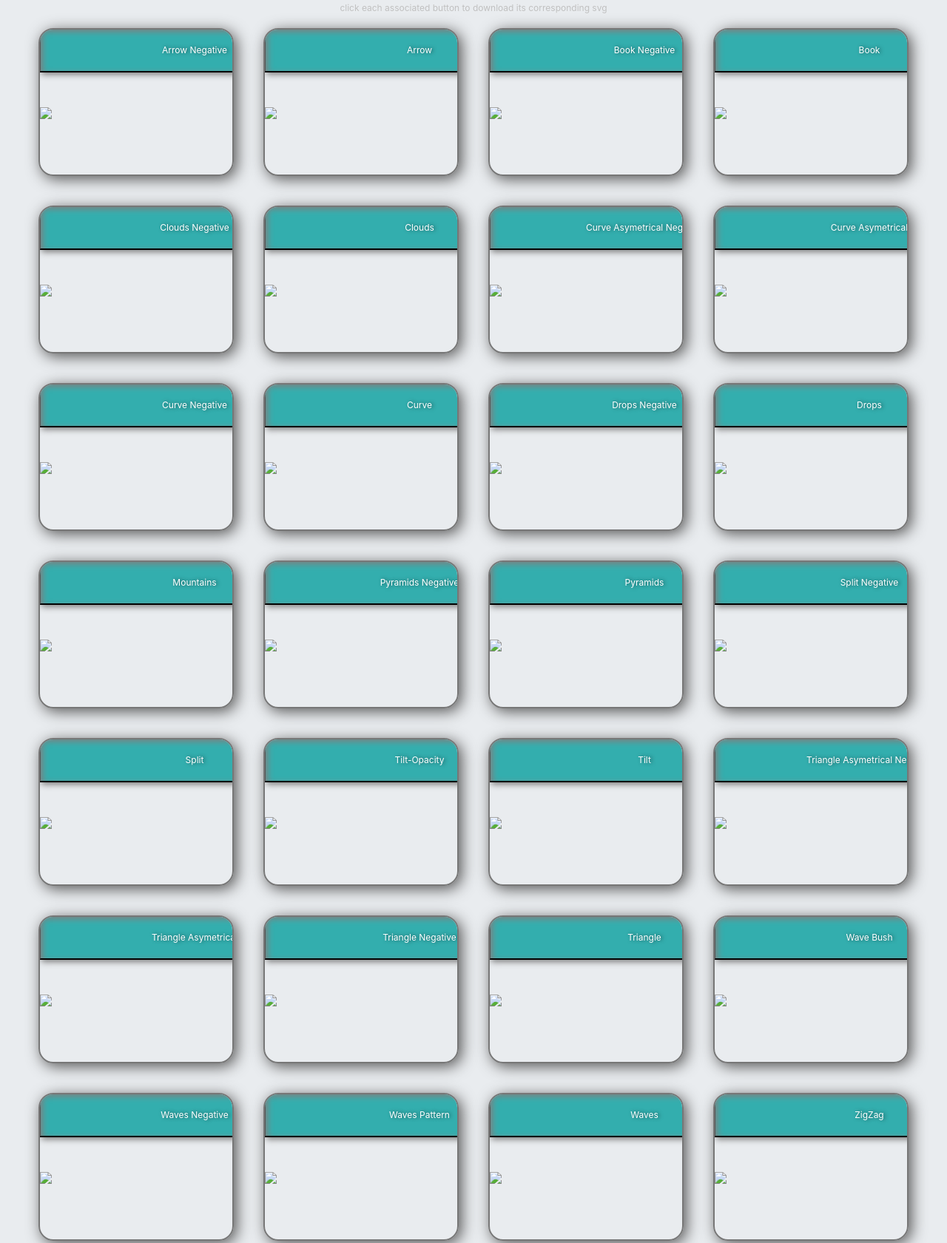
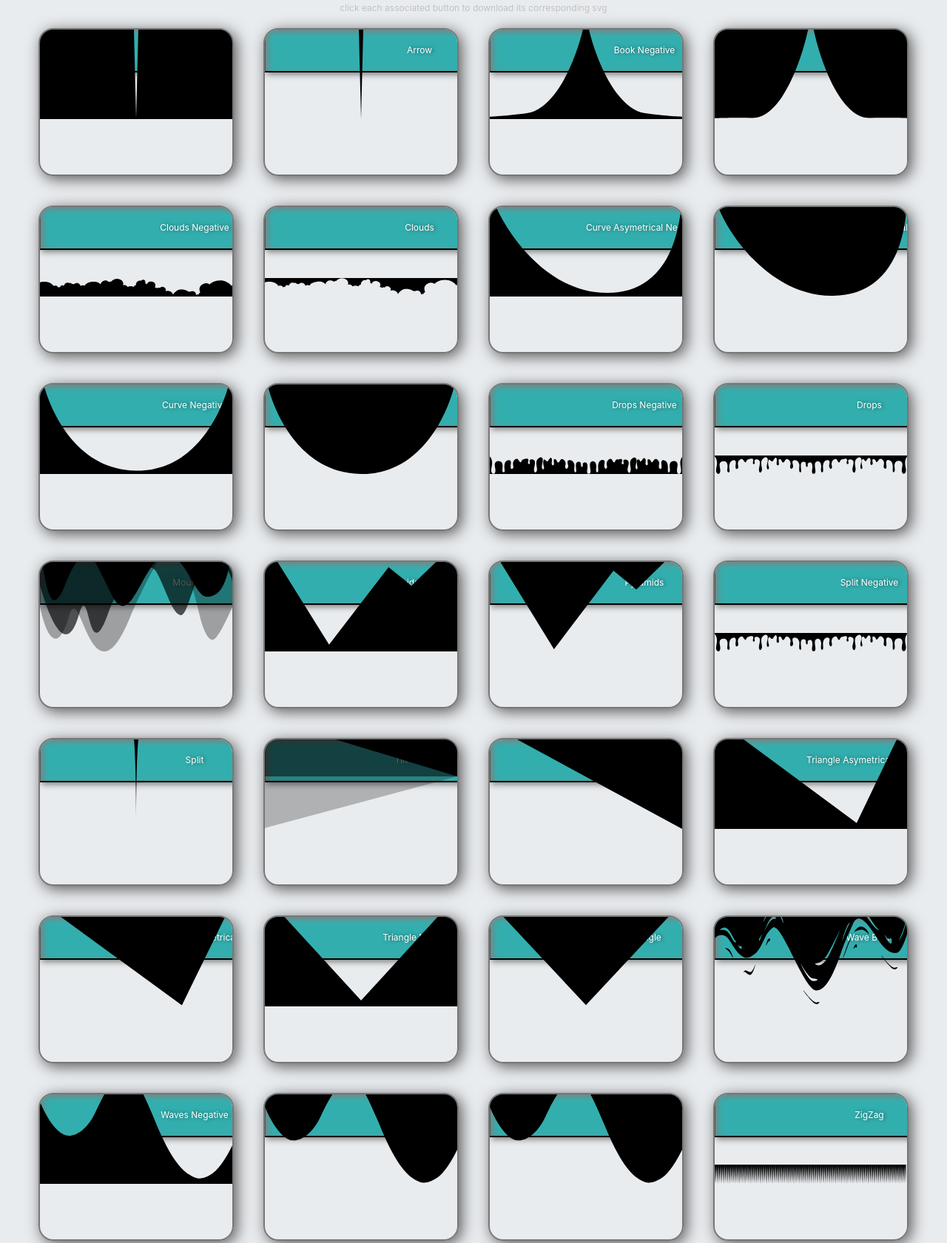
Before and after one commit to rogueathletic/elementor-svg-bkgrnd-layers, a plain HTML site: page index.html in a window 1280 px wide. Shown: the part 126-1807 px from the top of the page at 74% size. Drawn offline with nearby package versions, Linux system fonts and the light colour scheme; files that its build step writes are made by us from their sources.

Commit message:
Update index.html

```diff
--- a/index.html
+++ b/index.html
@@ -8,7 +8,7 @@
 
     <!-- Bootstrap CSS -->
     <link rel="stylesheet" href="https://stackpath.bootstrapcdn.com/bootstrap/4.3.1/css/bootstrap.min.css" integrity="sha384-ggOyR0iXCbMQv3Xipma34MD+dH/1fQ784/j6cY/iJTQUOhcWr7x9JvoRxT2MZw1T" crossorigin="anonymous">
-<link href="./assets/styles/style.css" rel="stylesheet">
+<link href="./styles/style.css" rel="stylesheet">
 </head>
   <body>
     <div class="jumbotron" align="center">
@@ -17,60 +17,60 @@
 <sub id="ethose">click each associated button to download its corresponding svg</sub>
 <div class="container-fluid">
     <div class="row align-items-start">
-<div class="col-sm scalable-vector"><h3><a href="./assets/svgs/mastered/arrow-negative.svg" download><button id="jsBtn">Arrow Negative</button></a></h3><img class="ima-svg" src="/assets/svgs/arrow-negative.svg"><div id="bkgrnd-blr"></div>&nbsp;</div>
-<div class="col-sm scalable-vector"><h3><a href="./assets/svgs/mastered/arrow.svg" download><button id="jsBtn">Arrow</button></a></h3><img class="ima-svg" src="/assets/svgs/arrow.svg"><div id="bkgrnd-blr"></div>&nbsp;</div>
-<div class="col-sm scalable-vector"><h3><a href="./assets/svgs/mastered/book-negative.svg" download><button id="jsBtn">Book Negative</button></a></h3><img class="ima-svg" src="/assets/svgs/book-negative.svg"><div id="bkgrnd-blr"></div>&nbsp;</div>
-<div class="col-sm scalable-vector"><h3><a href="./assets/svgs/mastered/book.svg" download><button id="jsBtn">Book</button></a></h3><img class="ima-svg" src="/assets/svgs/book.svg"><div id="bkgrnd-blr"></div>&nbsp;</div>
+<div class="col-sm scalable-vector"><h3><a href="./svgs/mastered/arrow-negative.svg" download><button id="jsBtn">Arrow Negative</button></a></h3><img class="ima-svg" src="/svgs/arrow-negative.svg"><div id="bkgrnd-blr"></div>&nbsp;</div>
+<div class="col-sm scalable-vector"><h3><a href="./svgs/mastered/arrow.svg" download><button id="jsBtn">Arrow</button></a></h3><img class="ima-svg" src="/svgs/arrow.svg"><div id="bkgrnd-blr"></div>&nbsp;</div>
+<div class="col-sm scalable-vector"><h3><a href="./svgs/mastered/book-negative.svg" download><button id="jsBtn">Book Negative</button></a></h3><img class="ima-svg" src="/svgs/book-negative.svg"><div id="bkgrnd-blr"></div>&nbsp;</div>
+<div class="col-sm scalable-vector"><h3><a href="./svgs/mastered/book.svg" download><button id="jsBtn">Book</button></a></h3><img class="ima-svg" src="/svgs/book.svg"><div id="bkgrnd-blr"></div>&nbsp;</div>
     </div>
 </div>
 
 
 <div class="container-fluid">
     <div class="row align-items-start">
-<div class="col-sm scalable-vector"><h3><a href="./assets/svgs/mastered/clouds-negative.svg" download><button id="jsBtn">Clouds Negative</button></a></h3><img class="ima-svg" src="/assets/svgs/clouds-negative.svg"><div id="bkgrnd-blr"></div>&nbsp;</div>
-<div class="col-sm scalable-vector"><h3><a href="./assets/svgs/mastered/clouds.svg" download><button id="jsBtn">Clouds</button></a></h3><img class="ima-svg" src="/assets/svgs/clouds.svg"><div id="bkgrnd-blr"></div>&nbsp;</div>
-<div class="col-sm scalable-vector"><h3><a href="./assets/svgs/mastered/curve-asymetrical-negative.svg" download><button id="jsBtn">Curve Asymetrical Negative</button></a></h3><img class="ima-svg" src="/assets/svgs/curve-asymetrical-negative.svg"><div id="bkgrnd-blr"></div>&nbsp;</div>
-<div class="col-sm scalable-vector"><h3><a href="./assets/svgs/mastered/curve-asymetrical.svg" download><button id="jsBtn">Curve Asymetrical</button></a></h3><img class="ima-svg" src="/assets/svgs/curve-asymetrical.svg"><div id="bkgrnd-blr"></div>&nbsp;</div>
+<div class="col-sm scalable-vector"><h3><a href="./svgs/mastered/clouds-negative.svg" download><button id="jsBtn">Clouds Negative</button></a></h3><img class="ima-svg" src="/svgs/clouds-negative.svg"><div id="bkgrnd-blr"></div>&nbsp;</div>
+<div class="col-sm scalable-vector"><h3><a href="./svgs/mastered/clouds.svg" download><button id="jsBtn">Clouds</button></a></h3><img class="ima-svg" src="/svgs/clouds.svg"><div id="bkgrnd-blr"></div>&nbsp;</div>
+<div class="col-sm scalable-vector"><h3><a href="./svgs/mastered/curve-asymetrical-negative.svg" download><button id="jsBtn">Curve Asymetrical Negative</button></a></h3><img class="ima-svg" src="/svgs/curve-asymetrical-negative.svg"><div id="bkgrnd-blr"></div>&nbsp;</div>
+<div class="col-sm scalable-vector"><h3><a href="./svgs/mastered/curve-asymetrical.svg" download><button id="jsBtn">Curve Asymetrical</button></a></h3><img class="ima-svg" src="/svgs/curve-asymetrical.svg"><div id="bkgrnd-blr"></div>&nbsp;</div>
     </div>
 </div>
 <div class="container-fluid">
     <div class="row align-items-start">
-<div class="col-sm scalable-vector"><h3><a href="./assets/svgs/mastered/curve-negative.svg" download><button id="jsBtn">Curve Negative</button></a></h3><img class="ima-svg" src="/assets/svgs/curve-negative.svg"><div id="bkgrnd-blr"></div>&nbsp;</div>
-<div class="col-sm scalable-vector"><h3><a href="./assets/svgs/mastered/curve.svg" download><button id="jsBtn">Curve</button></a></h3><img class="ima-svg" src="/assets/svgs/curve.svg"><div id="bkgrnd-blr"></div>&nbsp;</div>
-<div class="col-sm scalable-vector"><h3><a href="./assets/svgs/mastered/drops-negative.svg" download><button id="jsBtn">Drops Negative</button></a></h3><img class="ima-svg" src="/assets/svgs/drops-negative.svg"><div id="bkgrnd-blr"></div>&nbsp;</div>
-<div class="col-sm scalable-vector"><h3><a href="./assets/svgs/mastered/drops.svg" download><button id="jsBtn">Drops</button></a></h3><img class="ima-svg" src="/assets/svgs/drops.svg"><div id="bkgrnd-blr"></div>&nbsp;</div>
+<div class="col-sm scalable-vector"><h3><a href="./svgs/mastered/curve-negative.svg" download><button id="jsBtn">Curve Negative</button></a></h3><img class="ima-svg" src="/svgs/curve-negative.svg"><div id="bkgrnd-blr"></div>&nbsp;</div>
+<div class="col-sm scalable-vector"><h3><a href="./svgs/mastered/curve.svg" download><button id="jsBtn">Curve</button></a></h3><img class="ima-svg" src="/svgs/curve.svg"><div id="bkgrnd-blr"></div>&nbsp;</div>
+<div class="col-sm scalable-vector"><h3><a href="./svgs/mastered/drops-negative.svg" download><button id="jsBtn">Drops Negative</button></a></h3><img class="ima-svg" src="/svgs/drops-negative.svg"><div id="bkgrnd-blr"></div>&nbsp;</div>
+<div class="col-sm scalable-vector"><h3><a href="./svgs/mastered/drops.svg" download><button id="jsBtn">Drops</button></a></h3><img class="ima-svg" src="/svgs/drops.svg"><div id="bkgrnd-blr"></div>&nbsp;</div>
     </div>
 </div>
 <div class="container-fluid">
     <div class="row align-items-start">
-<div class="col-sm scalable-vector"><h3><a href="./assets/svgs/mastered/mountains.svg" download><button id="jsBtn">Mountains</button></a></h3><img class="ima-svg" src="/assets/svgs/mountains.svg"><div id="bkgrnd-blr"></div>&nbsp;</div>
-<div class="col-sm scalable-vector"><h3><a href="./assets/svgs/mastered/pyramids-negative.svg" download><button id="jsBtn">Pyramids Negative</button></a></h3><img class="ima-svg" src="/assets/svgs/pyramids-negative.svg"><div id="bkgrnd-blr"></div>&nbsp;</div>
-<div class="col-sm scalable-vector"><h3><a href="./assets/svgs/mastered/pyramids.svg" download><button id="jsBtn">Pyramids</button></a></h3><img class="ima-svg" src="/assets/svgs/pyramids.svg"><div id="bkgrnd-blr"></div>&nbsp;</div>
-<div class="col-sm scalable-vector"><h3><a href="./assets/svgs/mastered/split-negative.svg" download><button id="jsBtn">Split Negative</button></a></h3><img class="ima-svg" src="/assets/svgs/split-negative.svg"><div id="bkgrnd-blr"></div>&nbsp;</div>
+<div class="col-sm scalable-vector"><h3><a href="./svgs/mastered/mountains.svg" download><button id="jsBtn">Mountains</button></a></h3><img class="ima-svg" src="/svgs/mountains.svg"><div id="bkgrnd-blr"></div>&nbsp;</div>
+<div class="col-sm scalable-vector"><h3><a href="./svgs/mastered/pyramids-negative.svg" download><button id="jsBtn">Pyramids Negative</button></a></h3><img class="ima-svg" src="/svgs/pyramids-negative.svg"><div id="bkgrnd-blr"></div>&nbsp;</div>
+<div class="col-sm scalable-vector"><h3><a href="./svgs/mastered/pyramids.svg" download><button id="jsBtn">Pyramids</button></a></h3><img class="ima-svg" src="/svgs/pyramids.svg"><div id="bkgrnd-blr"></div>&nbsp;</div>
+<div class="col-sm scalable-vector"><h3><a href="./svgs/mastered/split-negative.svg" download><button id="jsBtn">Split Negative</button></a></h3><img class="ima-svg" src="/svgs/split-negative.svg"><div id="bkgrnd-blr"></div>&nbsp;</div>
     </div>
 </div>
 <div class="container-fluid">
     <div class="row align-items-start">
-<div class="col-sm scalable-vector"><h3><a href="./assets/svgs/mastered/split.svg" download><button id="jsBtn">Split</button></a></h3><img class="ima-svg" src="/assets/svgs/split.svg"><div id="bkgrnd-blr"></div>&nbsp;</div>
-<div class="col-sm scalable-vector"><h3><a href="./assets/svgs/mastered/tilt-opacity.svg" download><button id="jsBtn">Tilt-Opacity</button></a></h3><img class="ima-svg" src="/assets/svgs/tilt-opacity.svg"><div id="bkgrnd-blr"></div>&nbsp;</div>
-<div class="col-sm scalable-vector"><h3><a href="./assets/svgs/mastered/tilt.svg" download><button id="jsBtn">Tilt</button></a></h3><img class="ima-svg" src="/assets/svgs/tilt.svg"><div id="bkgrnd-blr"></div>&nbsp;</div>
-<div class="col-sm scalable-vector"><h3><a href="./assets/svgs/mastered/triangle-asymetrical-negative.svg" download><button id="jsBtn">Triangle Asymetrical Negative</button></a></h3><img class="ima-svg" src="/assets/svgs/triangle-asymetrical-negative.svg"><div id="bkgrnd-blr"></div>&nbsp;</div>
+<div class="col-sm scalable-vector"><h3><a href="./svgs/mastered/split.svg" download><button id="jsBtn">Split</button></a></h3><img class="ima-svg" src="/svgs/split.svg"><div id="bkgrnd-blr"></div>&nbsp;</div>
+<div class="col-sm scalable-vector"><h3><a href="./svgs/mastered/tilt-opacity.svg" download><button id="jsBtn">Tilt-Opacity</button></a></h3><img class="ima-svg" src="/svgs/tilt-opacity.svg"><div id="bkgrnd-blr"></div>&nbsp;</div>
+<div class="col-sm scalable-vector"><h3><a href="./svgs/mastered/tilt.svg" download><button id="jsBtn">Tilt</button></a></h3><img class="ima-svg" src="/svgs/tilt.svg"><div id="bkgrnd-blr"></div>&nbsp;</div>
+<div class="col-sm scalable-vector"><h3><a href="./svgs/mastered/triangle-asymetrical-negative.svg" download><button id="jsBtn">Triangle Asymetrical Negative</button></a></h3><img class="ima-svg" src="/svgs/triangle-asymetrical-negative.svg"><div id="bkgrnd-blr"></div>&nbsp;</div>
     </div>
 </div>
 <div class="container-fluid">
     <div class="row align-items-start">
-<div class="col-sm scalable-vector"><h3><a href="./assets/svgs/mastered/triangle-asymetrical.svg" download><button id="jsBtn">Triangle Asymetrical</button></a></h3><img class="ima-svg" src="/assets/svgs/triangle-asymetrical.svg"><div id="bkgrnd-blr"></div>&nbsp;</div>
-<div class="col-sm scalable-vector"><h3><a href="./assets/svgs/mastered/triangle-negative.svg" download><button id="jsBtn">Triangle Negative</button></a></h3><img class="ima-svg" src="/assets/svgs/triangle-negative.svg"><div id="bkgrnd-blr"></div>&nbsp;</div>
-<div class="col-sm scalable-vector"><h3><a href="./assets/svgs/mastered/triangle.svg" download><button id="jsBtn">Triangle</button></a></h3><img class="ima-svg" src="/assets/svgs/triangle.svg"><div id="bkgrnd-blr"></div>&nbsp;</div>
-<div class="col-sm scalable-vector"><h3><a href="./assets/svgs/mastered/wave-brush.svg" download><button id="jsBtn">Wave Bush</button></a></h3><img class="ima-svg" src="/assets/svgs/wave-brush.svg"><div id="bkgrnd-blr"></div>&nbsp;</div>
+<div class="col-sm scalable-vector"><h3><a href="./svgs/mastered/triangle-asymetrical.svg" download><button id="jsBtn">Triangle Asymetrical</button></a></h3><img class="ima-svg" src="/svgs/triangle-asymetrical.svg"><div id="bkgrnd-blr"></div>&nbsp;</div>
+<div class="col-sm scalable-vector"><h3><a href="./svgs/mastered/triangle-negative.svg" download><button id="jsBtn">Triangle Negative</button></a></h3><img class="ima-svg" src="/svgs/triangle-negative.svg"><div id="bkgrnd-blr"></div>&nbsp;</div>
+<div class="col-sm scalable-vector"><h3><a href="./svgs/mastered/triangle.svg" download><button id="jsBtn">Triangle</button></a></h3><img class="ima-svg" src="/svgs/triangle.svg"><div id="bkgrnd-blr"></div>&nbsp;</div>
+<div class="col-sm scalable-vector"><h3><a href="./svgs/mastered/wave-brush.svg" download><button id="jsBtn">Wave Bush</button></a></h3><img class="ima-svg" src="/svgs/wave-brush.svg"><div id="bkgrnd-blr"></div>&nbsp;</div>
     </div>
 </div>
 <div class="container-fluid">
     <div class="row align-items-start">
-<div class="col-sm scalable-vector"><h3><a href="./assets/svgs/mastered/waves-negative.svg" download><button id="jsBtn">Waves Negative</button></a></h3><img class="ima-svg" src="/assets/svgs/waves-negative.svg"><div id="bkgrnd-blr"></div>&nbsp;</div>
-<div class="col-sm scalable-vector"><h3><a href="./assets/svgs/mastered/waves-pattern.svg" download><button id="jsBtn">Waves Pattern</button></a></h3><img class="ima-svg" src="/assets/svgs/waves-pattern.svg"><div id="bkgrnd-blr"></div>&nbsp;</div>
-<div class="col-sm scalable-vector"><h3><a href="./assets/svgs/mastered/waves.svg" download><button id="jsBtn">Waves</button></a></h3><img class="ima-svg" src="/assets/svgs/waves.svg"><div id="bkgrnd-blr"></div>&nbsp;</div>
-<div class="col-sm scalable-vector"><h3><a href="./assets/svgs/mastered/zigzag.svg" download><button id="jsBtn">ZigZag</button></a></h3><img class="ima-svg" src="/assets/svgs/zigzag.svg"><div id="bkgrnd-blr"></div>&nbsp;</div>
+<div class="col-sm scalable-vector"><h3><a href="./svgs/mastered/waves-negative.svg" download><button id="jsBtn">Waves Negative</button></a></h3><img class="ima-svg" src="/svgs/waves-negative.svg"><div id="bkgrnd-blr"></div>&nbsp;</div>
+<div class="col-sm scalable-vector"><h3><a href="./svgs/mastered/waves-pattern.svg" download><button id="jsBtn">Waves Pattern</button></a></h3><img class="ima-svg" src="/svgs/waves-pattern.svg"><div id="bkgrnd-blr"></div>&nbsp;</div>
+<div class="col-sm scalable-vector"><h3><a href="./svgs/mastered/waves.svg" download><button id="jsBtn">Waves</button></a></h3><img class="ima-svg" src="/svgs/waves.svg"><div id="bkgrnd-blr"></div>&nbsp;</div>
+<div class="col-sm scalable-vector"><h3><a href="./svgs/mastered/zigzag.svg" download><button id="jsBtn">ZigZag</button></a></h3><img class="ima-svg" src="/svgs/zigzag.svg"><div id="bkgrnd-blr"></div>&nbsp;</div>
 
     </div>
 </div>
@@ -86,6 +86,6 @@
     <script src="https://cdnjs.cloudflare.com/ajax/libs/popper.js/1.14.7/umd/popper.min.js" integrity="sha384-UO2eT0CpHqdSJQ6hJty5KVphtPhzWj9WO1clHTMGa3JDZwrnQq4sF86dIHNDz0W1" crossorigin="anonymous"></script>
     <script src="https://stackpath.bootstrapcdn.com/bootstrap/4.3.1/js/bootstrap.min.js" integrity="sha384-JjSmVgyd0p3pXB1rRibZUAYoIIy6OrQ6VrjIEaFf/nJGzIxFDsf4x0xIM+B07jRM" crossorigin="anonymous"></script>
 
-<script defer src="./assets/javascript/app.js"></script>
+<script defer src="./javascript/app.js"></script>
 </body>
 </html>
```
